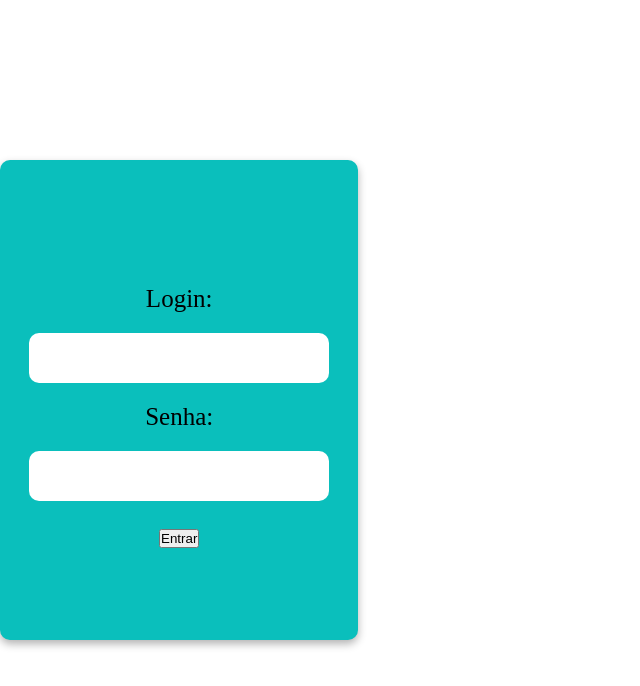
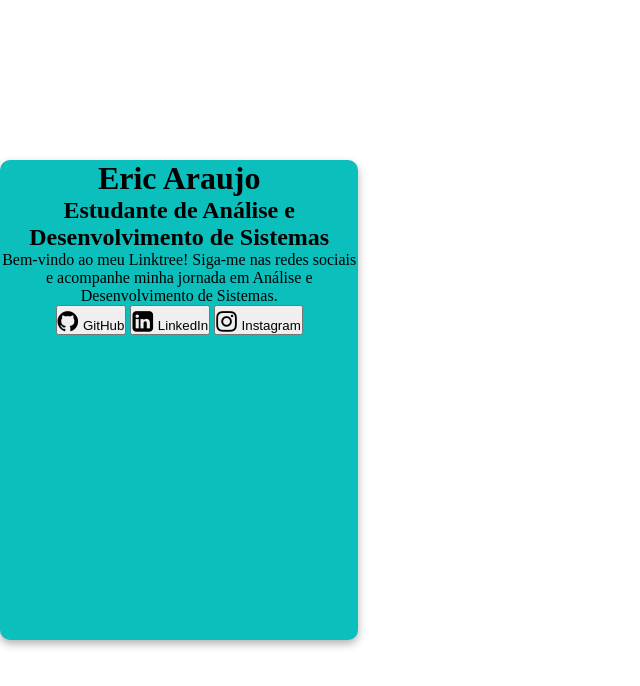
Before and after one commit to Eric-LX-debug/LinkTree, a plain HTML site: page index.html in a window 1280 px wide. Shown: the whole page, without its empty margins (0-640 px from the left). Drawn offline with Linux system fonts and the light colour scheme.

Commit message:
Update index.html

```diff
--- a/index.html
+++ b/index.html
@@ -4,28 +4,33 @@
     <meta charset="UTF-8">
     <meta name="viewport" content="width=device-width, initial-scale=1.0">
     <link rel="stylesheet" href="style.css">
-    <title>Faça login </title>
+
+    <link rel="stylesheet" href="https://cdnjs.cloudflare.com/ajax/libs/font-awesome/4.7.0/css/font-awesome.min.css">
+    <link rel="shortcut icon" href="linkfav.ico" type="image/x-icon">
+    <title> Linktree</title>
 </head>
 <body>
     <div class="container">
-        <form action="#" target="_blank">
-            <div class="input-group">
-                <div class="input-login">
-                    <label for="login">Login: </label>
-                    <input type="text" id="login">
-                </div>
-                <div class="input-senha">
-                    <label for="senha">Senha: </label>
-                    <input type="password" id="senha">
-                </div>
+        <div class="title">
+            <h1>Eric Araujo</h1>
+        </div>
 
-                <div class="buton-group">
-                    <button type="button">Entrar</button>
-                </div>
+        <div class="subtitle">
+            <h2>Estudante de Análise e Desenvolvimento de Sistemas </h2>
+        </div>
 
+        <div class="text">
+            <p>Bem-vindo ao meu Linktree! Siga-me nas redes sociais e acompanhe minha jornada em Análise e Desenvolvimento de Sistemas.</p>
+        </div>
 
-            </div>
-        </form>
+        <div class="links">
+            <a href="https://github.com/Eric-LX-debug"><button><i class="fa fa-github" style="font-size:24px; margin-top: 0.1em;
+            margin-right: 0.2em;"></i>GitHub</button></a>
+            <a href="https://www.linkedin.com/in/eric-araujox?utm_source=share&utm_campaign=share_via&utm_content=profile&utm_medium=android_app"><button><i class="fa fa-linkedin-square" style="font-size:24px; margin-top: 0.1em;
+            margin-right: 0.2em;"></i>LinkedIn</button></a>
+            <a href="https://instagram.com/eric.araujo03"><button><i class="fa fa-instagram" style="font-size:24px; margin-top: 0.1em;
+            margin-right: 0.2em;"></i>Instagram</button></a>
+        </div>
     </div>
 </body>
 </html>
```
